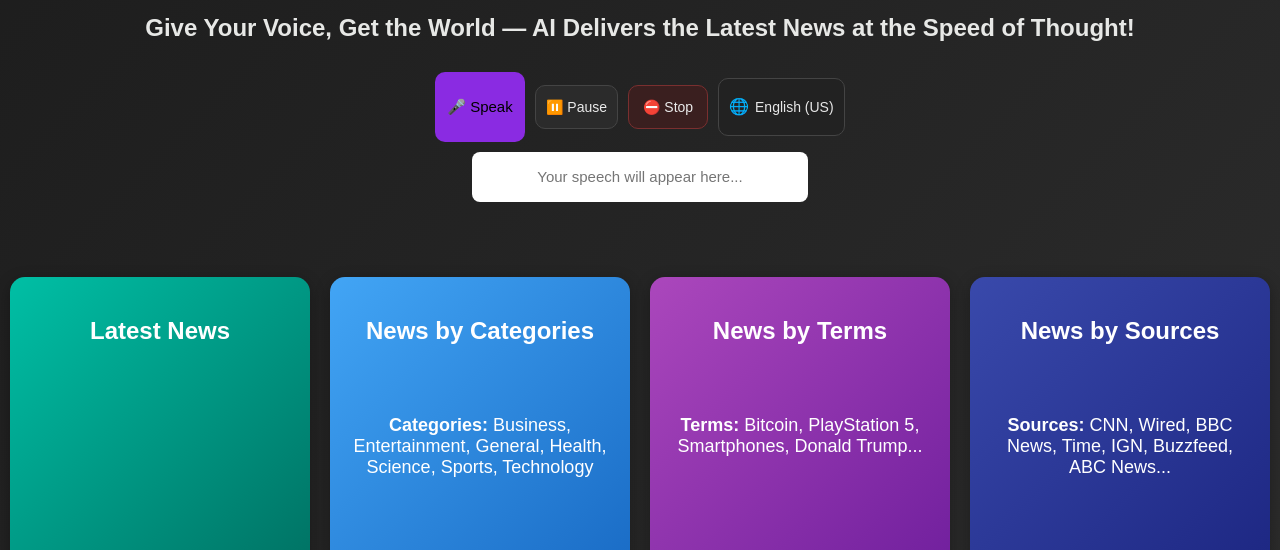
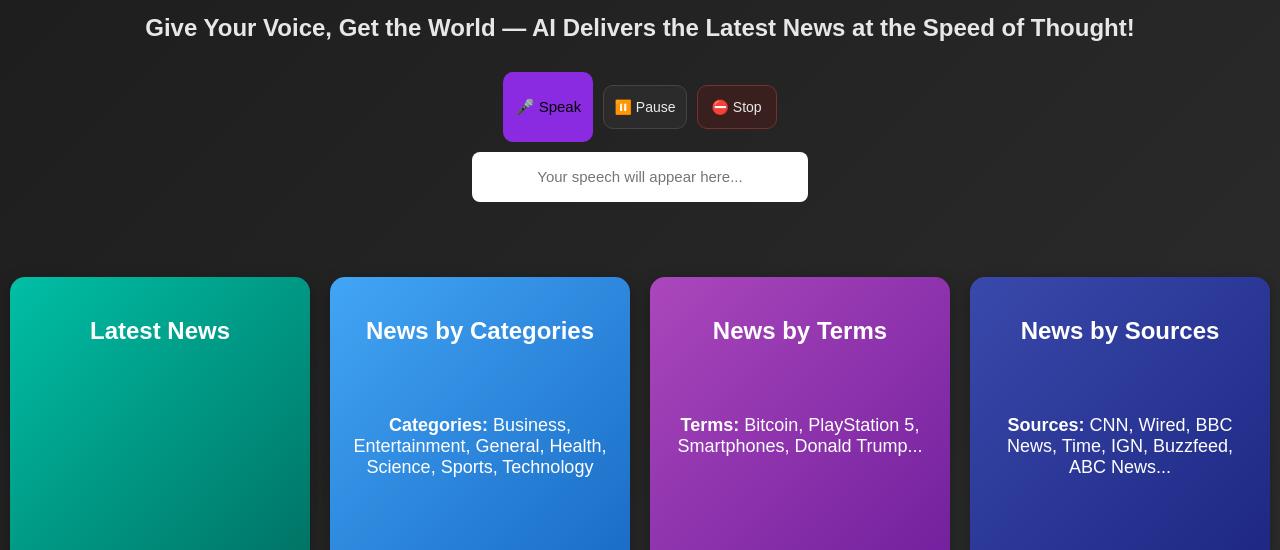
Before and after one commit to Hanumanth155/AI_NEWS_APP, a plain HTML site: page index.html in a window 1280 px wide. Shown: the part 249-799 px from the top of the page. Drawn offline with Linux system fonts and the light colour scheme.

Commit message:
Update index.html

```diff
--- a/index.html
+++ b/index.html
@@ -2,7 +2,7 @@
 <html lang="en">
 <head>
   <meta charset="UTF-8" />
-  <meta name="viewport" content="width=device-width, initial-scale=1.0"/>
+  <meta name="viewport" content="width=device-width, initial-scale=1.0">
   <title>AI App</title>
   <link rel="stylesheet" href="style.css"/>
   <script src="https://unpkg.com/alan-sdk-web/dist/alan.min.js" defer></script>
@@ -32,14 +32,14 @@
       <button id="pause-btn" class="mini-btn" aria-label="Pause or resume">⏸️ Pause</button>
       <button id="stop-btn"  class="mini-btn danger" aria-label="Stop listening">⛔ Stop</button>
 
-      <label class="lang-wrap" for="lang-select">🌐
+      <!-- <label class="lang-wrap" for="lang-select">🌐
         <select id="lang-select" aria-label="Recognition & TTS language">
           <option value="en-US" selected>English (US)</option>
           <option value="hi-IN">हिन्दी (India)</option>
 
 
         </select>
-      </label>
+      </label> -->
     </div>
 
     <input type="text" id="spoken-text" placeholder="Your speech will appear here..." readonly>
```
